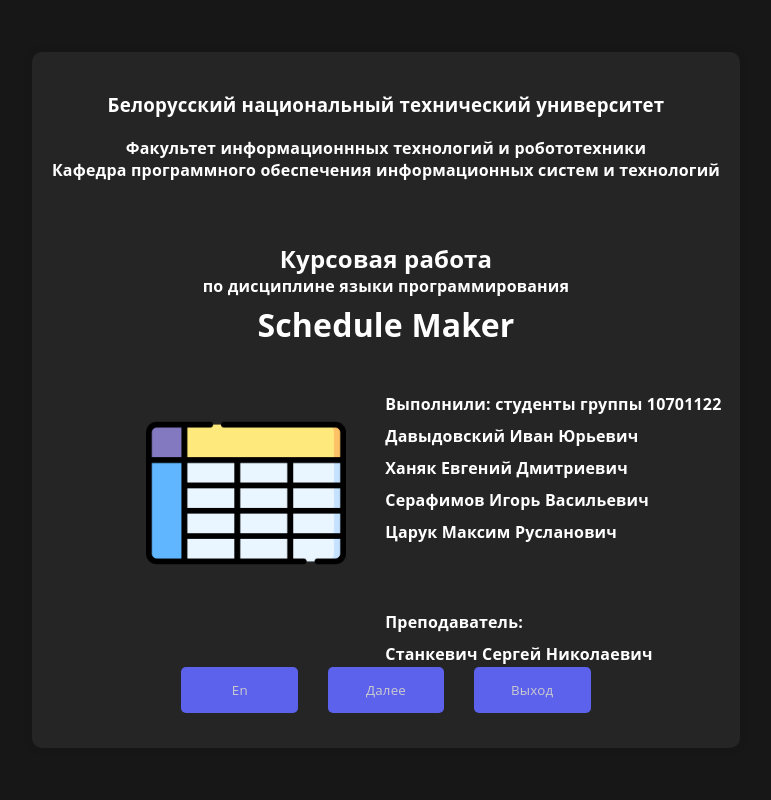
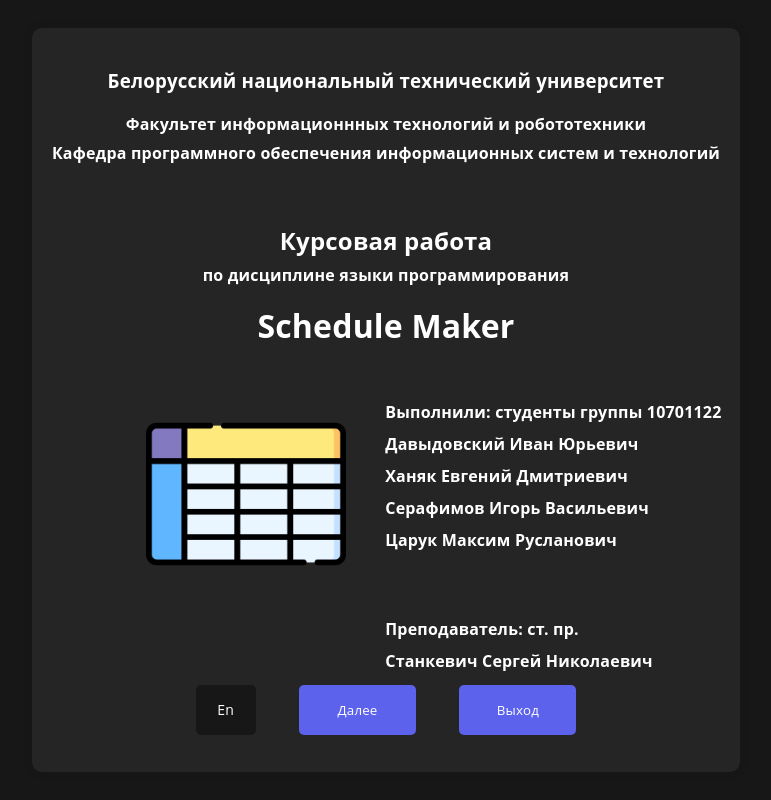
Before and after one commit to 0Abracadaber0/Schedule-maker, a plain HTML site: page Schedule_maker/templates/index.html in a window 1280 px wide. Shown: the whole page, without its empty margins (254-1025 px from the left). Drawn offline with Linux system fonts and the light colour scheme.

Commit message:
Fixed styles

```diff
--- a/Schedule_maker/static/css/main.css
+++ b/Schedule_maker/static/css/main.css
@@ -430,6 +430,7 @@ input[type="checkbox"]:checked + span {
     cursor: pointer;
     font-size: 14px;
     white-space: nowrap; /* Чтобы текст в кнопке не переносился */
+    margin-left: 10px; /* Добавляем отступ */
 }
 
 #langToggle.--white:hover {
--- a/Schedule_maker/static/css/splash_screen.css
+++ b/Schedule_maker/static/css/splash_screen.css
@@ -76,10 +76,15 @@ h1, h2, h3, h4, h5, h6 {
 
 h2 {
     margin-top: 9%;
+    margin-bottom: 7px;
 }
 
 h1 {
-    margin-top: 1%;
+    margin-top: 18px;
+}
+
+h4 {
+    margin-top: 7px;
 }
 
 .img {
@@ -141,7 +146,7 @@ img {
     width: 25%;
 
     background-color: var(--accent);
-    color: #cccccc;
+    color: var(--text-color);
 
     border-radius: 5px;
     border-width: 0;
@@ -155,3 +160,20 @@ img {
     background-color: var(--light-accent);
     color: #333333;
 }
+
+#langToggle {
+    background-color: var(--black);
+    color: var(--text-color);
+    max-width: 60px;
+    border-radius: 5px;
+    border-width: 0;
+    transition: background-color 0.3s ease-in;
+    padding: 8px 16px;
+    cursor: pointer;
+    font-size: 14px;
+    white-space: nowrap; /* Чтобы текст в кнопке не переносился */
+}
+
+#langToggle:hover {
+    background-color: #333333;
+}
--- a/Schedule_maker/templates/index.html
+++ b/Schedule_maker/templates/index.html
@@ -32,7 +32,7 @@
             <h4 class="person" data-ru="Серафимов Игорь Васильевич" data-en="Serafimov Igor Vasilievich">Серафимов Игорь Васильевич</h4>
             <h4 class="person" data-ru="Царук Максим Русланович" data-en="Tsaruk Maxim Ruslanovich">Царук Максим Русланович</h4>
 
-            <h4 class="teacher" data-ru="Преподаватель: " data-en="Teacher: ">Преподаватель: </h4>
+            <h4 class="teacher" data-ru="Преподаватель: ст. пр." data-en="Teacher: proffesor">Преподаватель: ст. пр.</h4>
             <h4 class="person" data-ru="Станкевич Сергей Николаевич" data-en="Stankevich Sergey Nikolaevich">Станкевич Сергей Николаевич</h4>
 
         </div>
```
